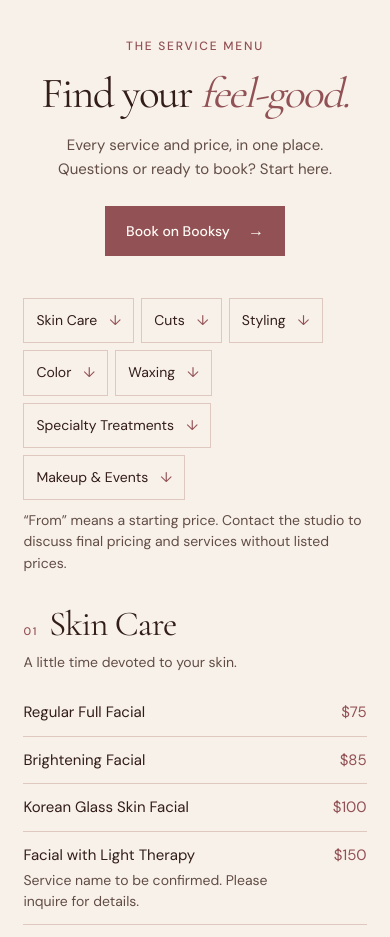
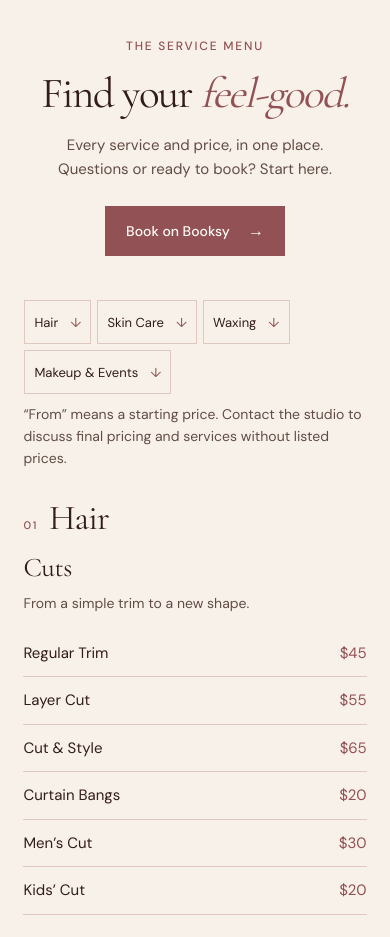
Before and after one commit to beautystudiohazel/hazelwebs, an Astro site: page /services in a window 390 px wide. Shown: the part 114-1051 px from the top of the page. Built offline with nearby package versions, Linux system fonts and the light colour scheme; Astro itself is replaced by a stand-in of ours.

Commit message:
Update services page layout and styling
Replit-Commit-Author: Agent

```diff
--- a/src/pages/services.astro
+++ b/src/pages/services.astro
@@ -3,9 +3,59 @@ import Layout from '../layouts/Layout.astro';
 import BookingLink from '../components/BookingLink.astro';
 import { categories, priceLabel } from '../data/services';
 import { site } from '../data/config';
+const getCategory = (id: string) => {
+  const category = categories.find(item => item.id === id);
+  if (!category) throw new Error(`Service menu is missing category "${id}"`);
+  return category;
+};
+const menuGroups = [
+  { id: 'hair', name: 'Hair', categories: ['cuts', 'styling', 'color', 'specialty-treatments'].map(getCategory) },
+  { id: 'skin-care', name: 'Skin Care', categories: [getCategory('skin-care')] },
+  { id: 'waxing', name: 'Waxing', categories: [getCategory('waxing')] },
+  { id: 'makeup-events', name: 'Makeup & Events', categories: [getCategory('makeup-events')] },
+];
 ---
 <Layout title="Services & prices" description="Browse the complete Hazel Beauty Studio price menu for facials, haircuts, styling, color, waxing, specialty hair treatments, makeup, and events.">
-  <section class="page-heading section"><p class="eyebrow">THE SERVICE MENU</p><h1>Find your <em>feel-good.</em></h1><p>Every service and price, in one place.<br />Questions or ready to book? Start here.</p><div class="menu-booking"><BookingLink />{!site.booksyUrl && <p class="small">An inquiry does not confirm an appointment.</p>}</div></section>
-  <div class="menu-layout section" id="full-menu"><aside><nav class="category-nav" aria-label="Jump to a service category">{categories.map(category => <a href={`#${category.id}`}>{category.name}<span aria-hidden="true">↓</span></a>)}</nav><p class="small">“From” means a starting price. Contact the studio to discuss final pricing and services without listed prices.</p></aside><div class="price-menu">{categories.map((category, index) => <section id={category.id} class="menu-category"><div class="menu-title"><span class="eyebrow">0{index + 1}</span><h2>{category.name}</h2></div><p>{category.intro}</p><dl>{category.services.map(service => <div class="price-row"><dt>{service.name}{service.note && <small>{service.note}</small>}</dt><dd>{priceLabel(service)}</dd></div>)}</dl></section>)}</div></div>
+  <section class="page-heading section">
+    <p class="eyebrow">THE SERVICE MENU</p>
+    <h1>Find your <em>feel-good.</em></h1>
+    <p>Every service and price, in one place.<br />Questions or ready to book? Start here.</p>
+    <div class="menu-booking"><BookingLink />{!site.booksyUrl && <p class="small">An inquiry does not confirm an appointment.</p>}</div>
+  </section>
+  <div class="menu-layout section" id="full-menu">
+    <aside>
+      <nav class="category-nav" aria-label="Jump to a service section">
+        {menuGroups.map(group => <a href={`#${group.id}`}>{group.name}<span aria-hidden="true">↓</span></a>)}
+      </nav>
+      <p class="small">“From” means a starting price. Contact the studio to discuss final pricing and services without listed prices.</p>
+    </aside>
+    <div class="price-menu">
+      {menuGroups.map((group, groupIndex) => (
+        <section id={group.id} class="menu-group" aria-labelledby={`menu-group-title-${group.id}`}>
+          <div class="menu-title menu-group-title">
+            <span class="eyebrow">0{groupIndex + 1}</span>
+            <h2 id={`menu-group-title-${group.id}`}>{group.name}</h2>
+          </div>
+          {group.categories.map(category => (
+            <div
+              id={group.categories.length > 1 ? category.id : undefined}
+              class:list={['menu-category', { 'menu-subcategory': group.categories.length > 1 }]}
+            >
+              {group.categories.length > 1 && <div class="menu-subtitle"><h3>{category.name}</h3></div>}
+              <p>{category.intro}</p>
+              <dl>
+                {category.services.map(service => (
+                  <div class="price-row">
+                    <dt>{service.name}{service.note && <small>{service.note}</small>}</dt>
+                    <dd>{priceLabel(service)}</dd>
+                  </div>
+                ))}
+              </dl>
+            </div>
+          ))}
+        </section>
+      ))}
+    </div>
+  </div>
   <section class="section contact-cta rose"><p class="eyebrow">FOUND SOMETHING YOU LOVE?</p><h2>Let’s plan your visit.</h2><BookingLink />{!site.booksyUrl && <p class="small">Inquiries do not confirm an appointment. We’ll confirm the details directly.</p>}</section>
 </Layout>
--- a/src/styles/global.css
+++ b/src/styles/global.css
@@ -108,7 +108,7 @@ p { color: var(--muted); }
 .wire-hero-copy { min-width: 0; }
 .hero-brand-name {
   margin: 0 0 8px; color: var(--ink); font-family: var(--sans);
-  font-size: 16px; font-weight: 500; letter-spacing: .1em; line-height: 1.4;
+  font-size: 18px; font-weight: 500; letter-spacing: .1em; line-height: 1.4;
 }
 .wire-hero-copy .eyebrow { margin-bottom: 22px; }
 .wire-hero h1 { max-width: 630px; font-size: clamp(55px, 5.25vw, 76px); line-height: 1.01; }
@@ -197,9 +197,16 @@ p { color: var(--muted); }
 .menu-layout aside .small { margin-top: 17px; font-size: 14px; }
 .menu-category { margin: 0 0 47px; scroll-margin-top: 26px; }
 .menu-category:last-child { margin-bottom: 0; }
+.menu-group { margin: 0 0 47px; scroll-margin-top: 26px; }
+.menu-group:last-child { margin-bottom: 0; }
 .menu-title { display: flex; align-items: baseline; gap: 16px; }
 .menu-title .eyebrow { margin: 0; white-space: nowrap; }
 .menu-title h2 { font-size: clamp(34px, 3.5vw, 45px); }
+.menu-group-title { margin-bottom: 20px; }
+.menu-subcategory { margin-bottom: 30px; scroll-margin-top: 26px; }
+.menu-subcategory:last-child { margin-bottom: 0; }
+.menu-subtitle { margin-bottom: 6px; }
+.menu-subtitle h3 { font-size: 29px; line-height: 1.1; }
 .menu-category > p { margin: 9px 0 13px; font-size: 15px; }
 .price-row {
   display: flex; align-items: baseline; justify-content: space-between; gap: 20px;
@@ -311,8 +318,15 @@ p { color: var(--muted); }
   .wire-hero-copy > p:not(.eyebrow) { font-size: 16px; }
   .menu-layout { grid-template-columns: minmax(0, 1fr); gap: 26px; }
   .menu-layout aside { position: static; }
-  .category-nav { display: flex; flex-wrap: wrap; gap: 8px; border: 0; }
-  .category-nav a { padding: 8px 11px; border: 1px solid var(--line); font-size: 13px; }
+  .category-nav {
+    display: flex; flex-wrap: nowrap; gap: 8px; overflow-x: auto; overflow-y: hidden;
+    padding: 2px 1px 9px; border: 0; overscroll-behavior-x: contain;
+    scroll-snap-type: x proximity; scrollbar-width: thin;
+  }
+  .category-nav a {
+    flex: 0 0 auto; padding: 8px 11px; border: 1px solid var(--line);
+    font-size: 13px; scroll-snap-align: start;
+  }
   .category-nav a:hover { padding-left: 11px; background: var(--rose); }
   .menu-layout aside .small { margin: 10px 0 5px; }
   .event-hero > .section { padding: 48px var(--page-gutter); }
@@ -360,12 +374,17 @@ p { color: var(--muted); }
   .page-heading h1 { font-size: clamp(43px, 10vw, 54px); }
   .page-heading p:last-of-type { font-size: 15px; }
   .menu-layout { padding-top: 18px; padding-bottom: 55px; }
-  .category-nav { gap: 7px; }
-  .category-nav a { min-height: 44px; padding: 10px 12px; font-size: 14px; }
+  .category-nav { flex-wrap: wrap; gap: 6px; overflow: visible; padding-bottom: 0; scroll-snap-type: none; }
+  .category-nav a { min-height: 44px; padding: 8px 9px; font-size: 13px; }
   .menu-category { margin-bottom: 37px; }
+  .menu-group { margin-bottom: 37px; }
+  .menu-group-title { margin-bottom: 16px; }
+  .menu-subcategory { margin-bottom: 25px; }
+  .menu-subcategory:last-child { margin-bottom: 0; }
   .menu-title { gap: 11px; }
   .menu-title h2 { font-size: 35px; }
   .menu-title .eyebrow { font-size: 11px; }
+  .menu-subtitle h3 { font-size: 27px; }
   .menu-category > p { font-size: 14px; }
   .price-row { gap: 12px; padding: 12px 0; font-size: 15px; }
   .price-row dt small { max-width: 275px; font-size: 14px; }
@@ -402,6 +421,7 @@ p { color: var(--muted); }
   .mobile-nav summary { font-size: 14px; }
   .event-services { grid-template-columns: 1fr; }
   .menu-title h2 { font-size: 31px; }
+  .menu-subtitle h3 { font-size: 25px; }
 }
 @media (prefers-reduced-motion: reduce) {
   html { scroll-behavior: auto; }
```
Also changed, not shown: scripts/verify.mjs (+8 -0 lines).
